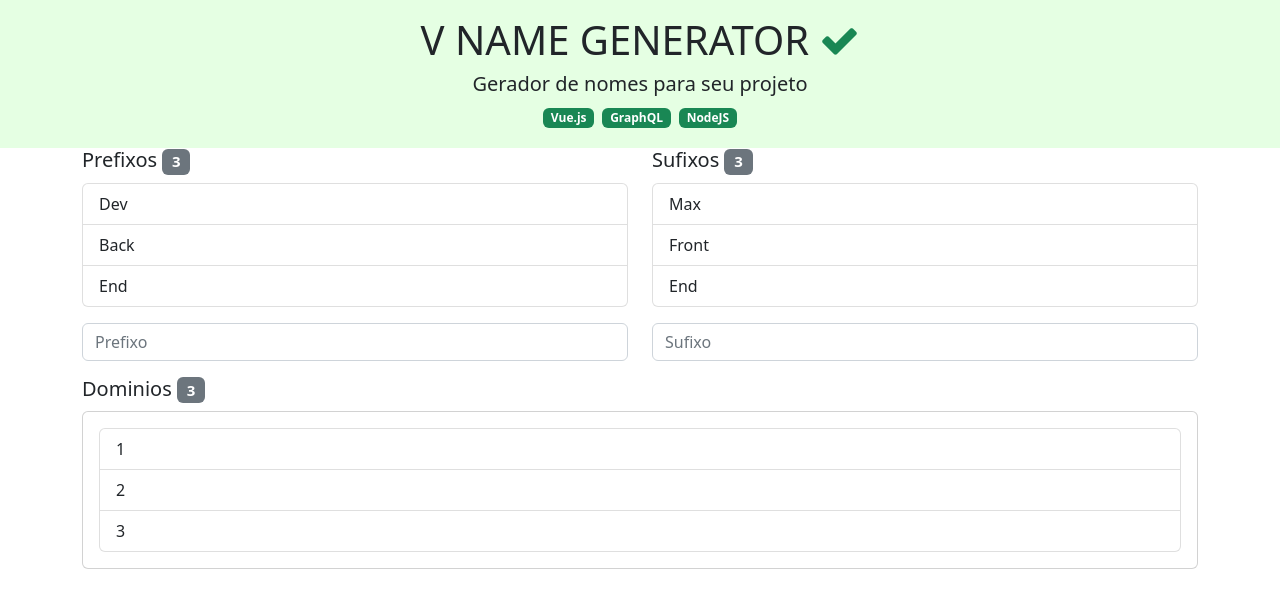
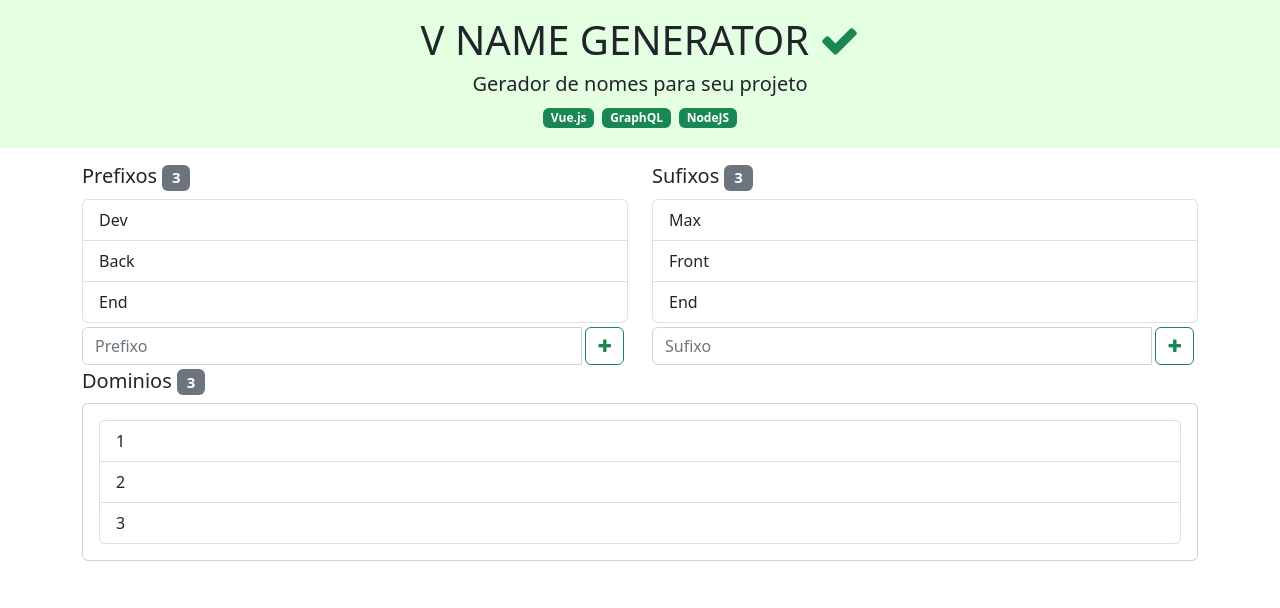
Before and after one commit to Marilzon/v_name_generator, a Vue app: page / in a window 1280 px wide. Shown: the top 608 px of the page. Built offline with nearby package versions, Linux system fonts and the light colour scheme.

Commit message:
prefixes and sufixes array v-functions created

```diff
--- a/babel.config.js
+++ b/babel.config.js
@@ -1,5 +1,5 @@
 module.exports = {
-  presets: [
-    "@vue/cli-plugin-babel/preset"
-  ]
+	presets: [
+		"@vue/cli-plugin-babel/preset"
+	]
 }
--- a/src/App.vue
+++ b/src/App.vue
@@ -22,8 +22,14 @@
 									{{ prefix }}
 								</li>
 							</ul>
-              <input type="text" class="form-control my-3" placeholder="Prefixo">
-
+						</div>
+						<div class="input-group my-1">
+							<input type="text" v-model="prefix" class="form-control" placeholder="Prefixo">
+							<div class="input-group-prepend">
+								<button class="btn btn-outline-success mx-1" v-on:click="addPrefix(prefix)">
+									<i class="fa fa-plus"></i>
+								</button>
+							</div>
 						</div>
 					</div>
 
@@ -35,8 +41,14 @@
 									{{ sufix }}
 								</li>
 							</ul>
-              <input type="text" class="form-control my-3" placeholder="Sufixo">
-
+						</div>
+						<div class="input-group my-1">
+							<input type="text" v-model="sufix"  class="form-control" placeholder="Sufixo">
+							<div class="input-group-prepend">
+								<button class="btn btn-outline-success mx-1" v-on:click="addSufix(sufix)">
+									<i class="fa fa-plus"></i>
+								</button>
+							</div>
 						</div>
 					</div>
 				</div>
@@ -65,9 +77,21 @@ export default {
 	name: "App",
 	data: function () {
 		return {
+			prefix: "",
+			sufix: "",
 			prefixes: ["Dev", "Back", "End"],
 			sufixes: ["Max", "Front", "End"],
 			domains: ["1", "2", "3"]
+		}
+	},
+	methods: {
+		addPrefix(prefix) {
+			this.prefixes.push(prefix)
+			this.prefix = ""
+		},
+		addSufix(sufix) {
+			this.sufixes.push(sufix)
+			this.sufix = ""
 		}
 	}
 
@@ -87,6 +111,7 @@ export default {
 .header {
 	background-color: rgba(169, 255, 160, 0.297);
 	padding: 1rem 0;
+	margin-bottom: 1rem;
 }
 
 .main {
@@ -100,5 +125,4 @@ export default {
 	outline: 0;
 	box-shadow: 0 0 0 0.1rem rgba(57, 253, 13, 0.25);
 }
-
 </style>
--- a/vue.config.js
+++ b/vue.config.js
@@ -1,4 +1,4 @@
 const { defineConfig } = require("@vue/cli-service")
 module.exports = defineConfig({
-  transpileDependencies: true
+	transpileDependencies: true
 })
```
Also changed, not shown: package.json (+8 -1 lines), 1 other file (tests, documents, lock files or other folders). Lines whose indentation alone changed are shown as unchanged.
